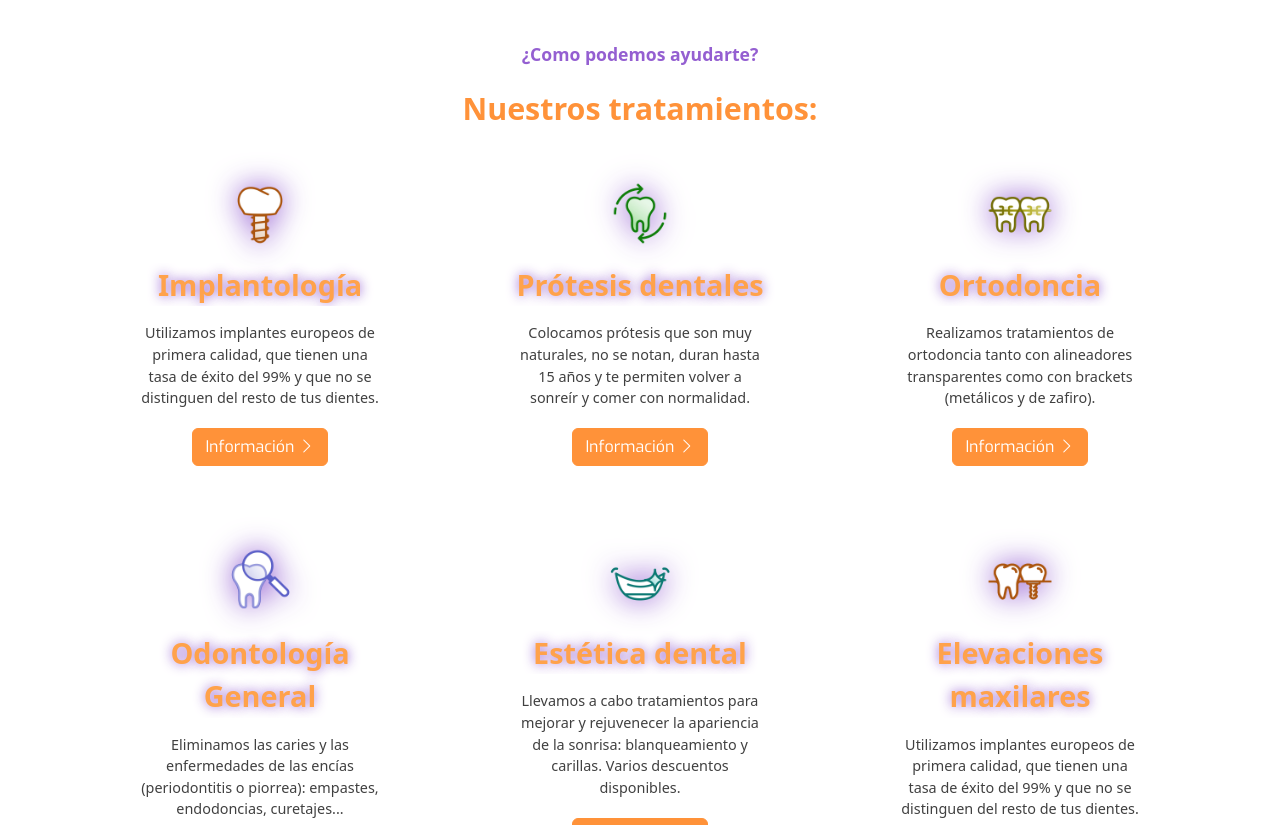
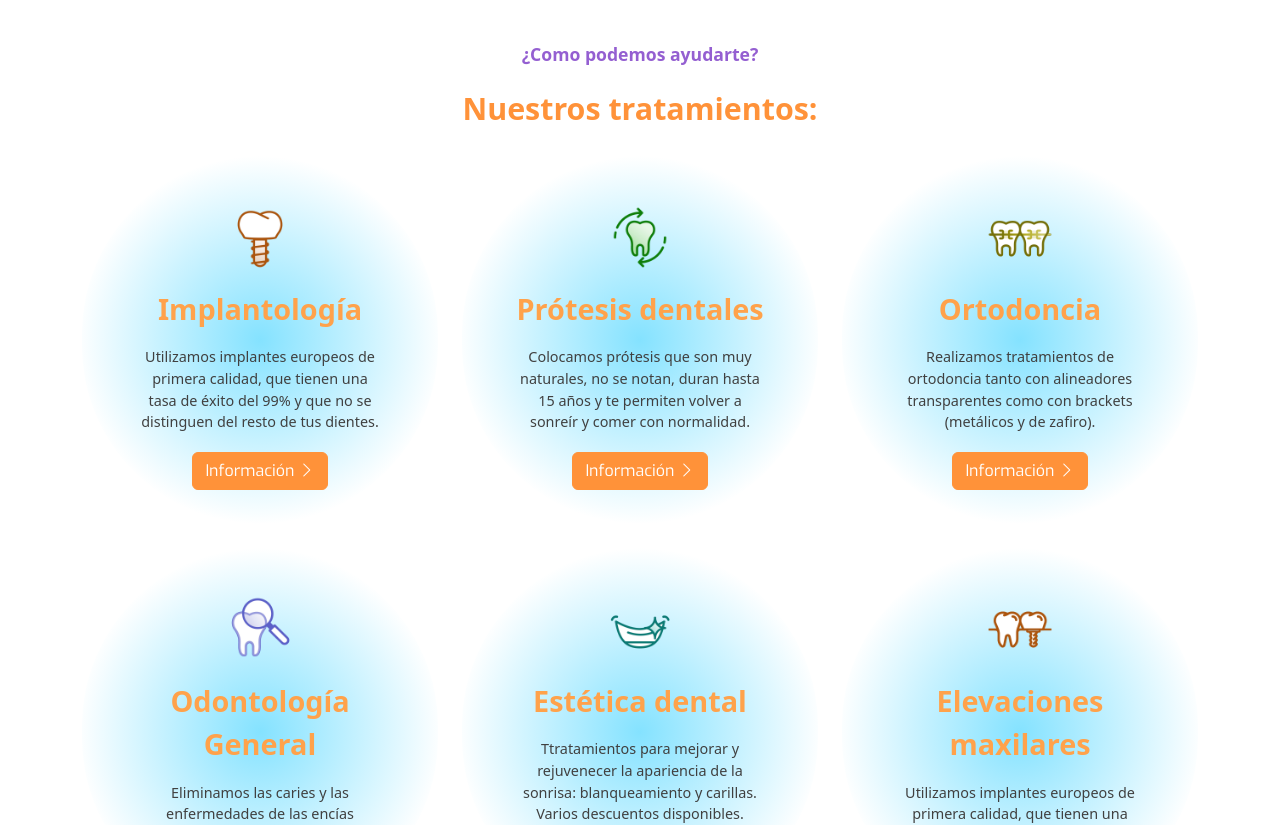
Before and after one commit to RompeTecla/proyectoFrontendClinicaDentalFSD0423MortalDent, a React (Vite) app: page / in a window 1280 px wide. Shown: the part 1380-2205 px from the top of the page. Built offline with nearby package versions, Linux system fonts and the light colour scheme.

Commit message:
FIX: Modify styles css of home and card common.

```diff
--- a/src/common/Card/Card.css
+++ b/src/common/Card/Card.css
@@ -1,6 +1,8 @@
 .containerServices{
     width: 23rem;
     height: 23rem;
+    background: radial-gradient(circle farthest-side at center center, rgba(119,223,255,0.90) 0%, #ffffff 100%);
+    border-radius: 20rem;
 }
 .containerAllServices{
     display: flex;
@@ -10,7 +12,7 @@
     position: relative;
 }
 .imgLogoServices{
-    filter: drop-shadow(0px 0px 15px rgba(140, 83, 206, 0.931));
+
     width: 4.2rem;
     margin-top: 3rem;
 }
@@ -18,7 +20,6 @@
     font-size: 1.8rem;
     font-weight: 600;
     color: rgb(255, 162, 75);
-    text-shadow: rgba(140, 83, 206, 0.931) 0px 0 12px;
     margin-top: 1rem;
     margin-bottom: 1rem;
     width: 18rem;
@@ -28,7 +29,7 @@
     font-weight: 500;
     margin-bottom: 1.2rem;
     width: 15rem;
-    font-size: 0.9rem;
+    font-size: .9rem;
 }
 .arrowBtnServices{
     font-size: 0.8rem;
--- a/src/pages/Home/Home.css
+++ b/src/pages/Home/Home.css
@@ -204,6 +204,7 @@
   margin-top: 7rem;
 }
 .cardServices{
+  margin-top: 1.5rem;
   display: flex;
   justify-content: center;
 }
--- a/src/pages/Home/Home.jsx
+++ b/src/pages/Home/Home.jsx
@@ -151,7 +151,7 @@ export const Home = () => {
                 image={smileDesign} className="imgLogoServices"
                 showButton={true}
                 title="Estética dental"
-                text="Llevamos a cabo tratamientos para mejorar y rejuvenecer la apariencia de la sonrisa: blanqueamiento y carillas. Varios descuentos disponibles."
+                text="Ttratamientos para mejorar y rejuvenecer la apariencia de la sonrisa: blanqueamiento y carillas. Varios descuentos disponibles."
               />
             </Col>
             <Col md={6} lg={6} xl={4} xxl={4} className="cardServices">
--- a/src/pages/Register/Register.css
+++ b/src/pages/Register/Register.css
@@ -14,6 +14,7 @@
     box-shadow: 3px 3px 0px 0px hsl(268,56%,55%, 0.932);
     box-shadow: 4px 4px 0px 0px hsl(268,56%,54%, 0.932);
     box-shadow: 5px 5px 0px 0px hsl(268,56%,53%, 0.932);
+    box-shadow: 5px 5px 5px 0px rgba(0,0,0,0.75);
 }
 .containerRegister {
     display: flex;
@@ -22,6 +23,7 @@
     align-items: center;
     height: auto;
     width: auto;
+
 }
 .iconLogin {
     font-size: 4rem;
--- a/src/pages/Register/Register.jsx
+++ b/src/pages/Register/Register.jsx
@@ -266,7 +266,7 @@ export const Register = () => {
                     }
                     type={"text"}
                     name={"gender"}
-                    placeholder={"Género"}
+                    placeholder={"Sexo"}
                     required={true}
                     changeFunction={(e) => inputHandler(e)}
                     blurFunction={(e) => checkError(e)}
```
